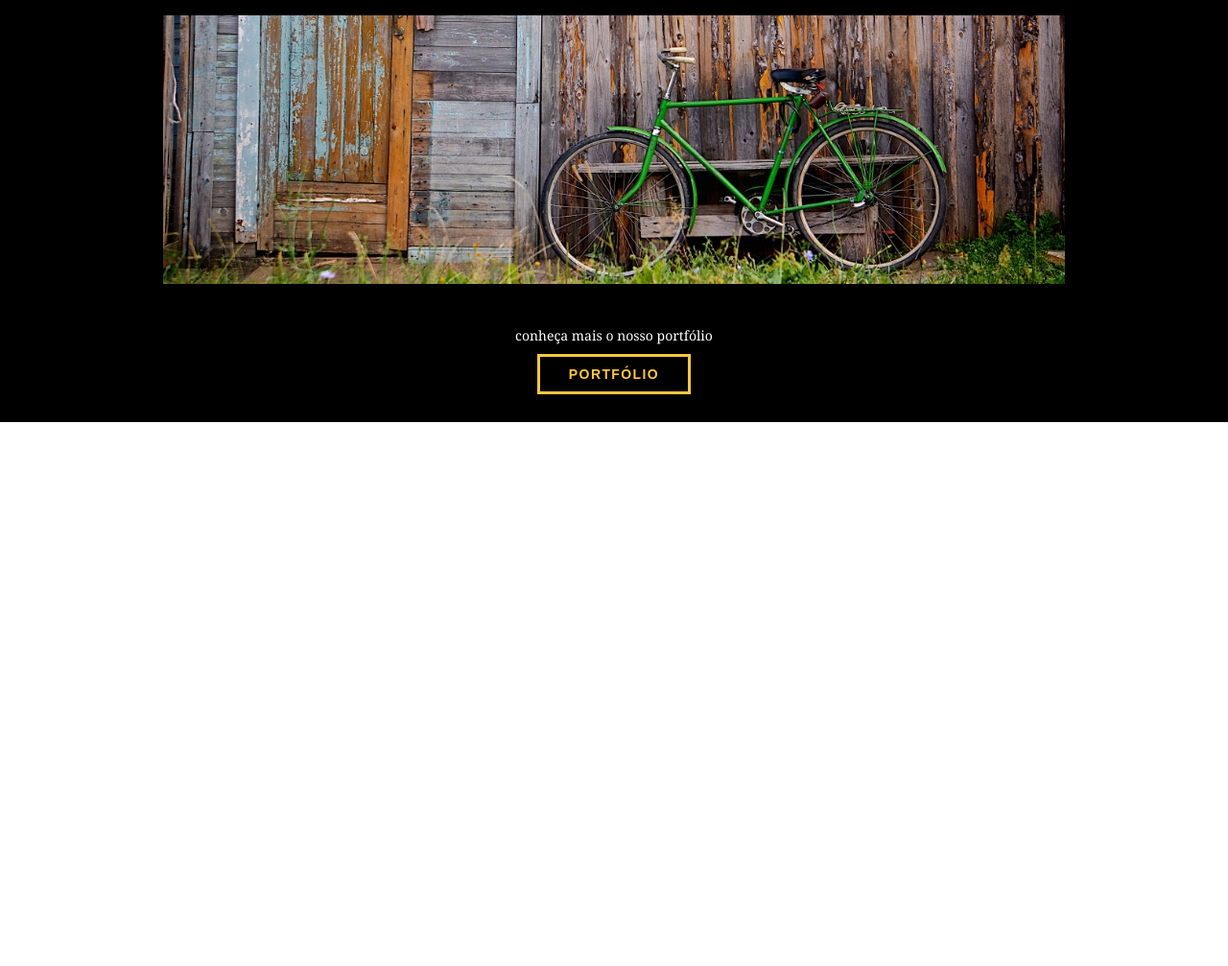
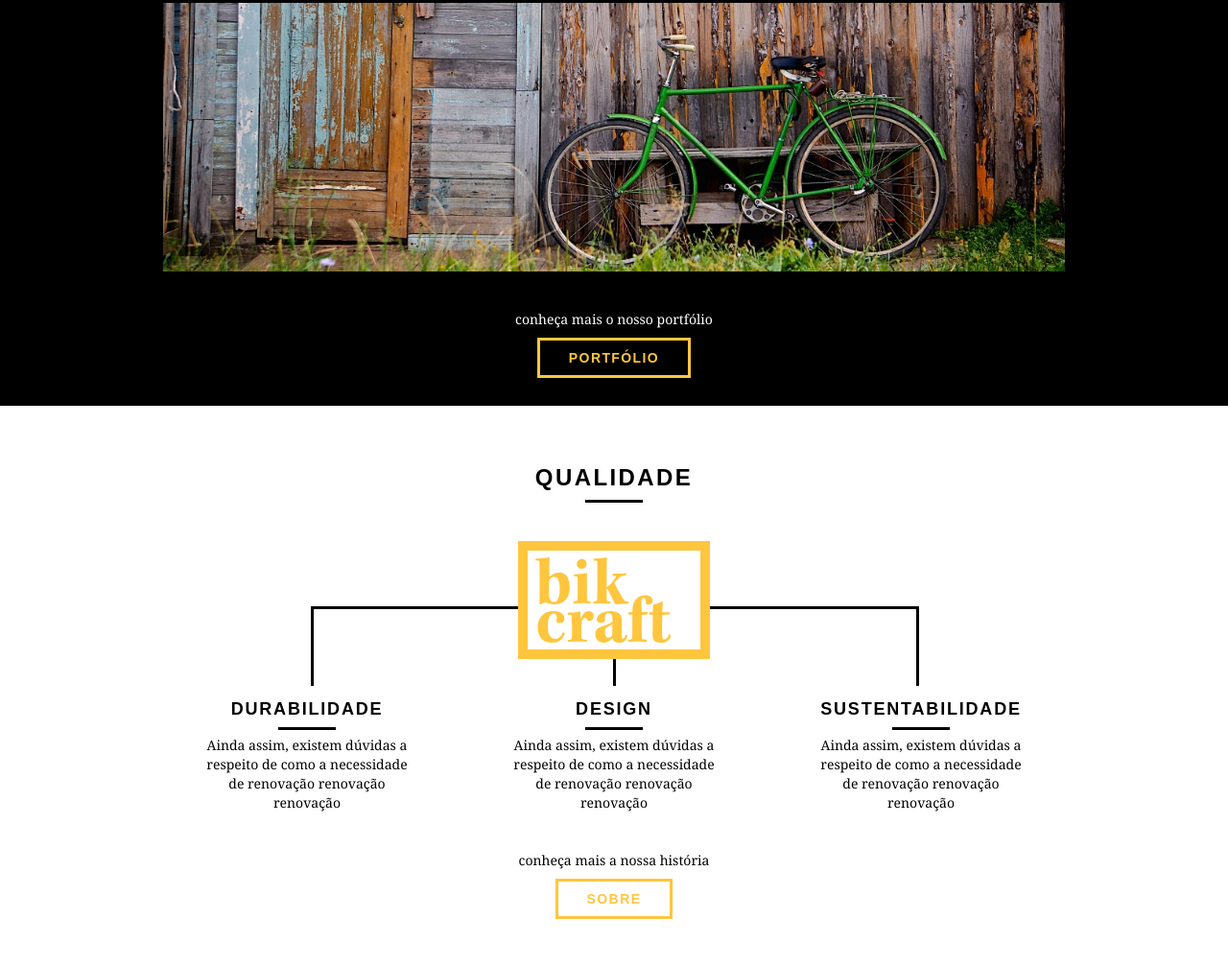
Before and after one commit to thiago-miranda/bikcraft, a plain HTML site: page index.html in a window 1280 px wide. Shown: the part 1513-2520 px from the top of the page at 96% size. Before the commit the page ends 1953 px from the top, so only its background shows below. Drawn offline with Linux system fonts and the light colour scheme.

Commit message:
home_qualidade

```diff
--- a/css/style.css
+++ b/css/style.css
@@ -7,6 +7,10 @@ p {
   font-family: Georgia, "Times New Roman", Times, serif;
   font-size: 14px;
   line-height: 20px;
+}
+
+img {
+  display: block;
 }
 
 .btn {
@@ -90,7 +94,7 @@ p {
   height: 380px;
   background: url("../img/bg.jpg") no-repeat center;
   background-size: cover;
-  margin-top: 96px;
+  margin-top: 92px;
   padding-top: 80px;
   text-align: center;
 }
@@ -201,3 +205,50 @@ p {
 .portfolio .call p {
   color: #fff;
 }
+
+.qualidade {
+  padding: 60px 0;
+}
+
+.qualidade:after {
+  content: "";
+  width: 634px;
+  height: 83px;
+  display: block;
+  background: url("../img/linhas.svg") no-repeat center;
+  position: absolute;
+  top: 209px;
+  right: 162px;
+  z-index: -1;
+}
+
+.qualidade img {
+  margin: 0 auto;
+}
+
+.qualidade_lista {
+  padding-top: 20px;
+}
+
+.qualidade_lista li {
+  text-align: center;
+  padding: 0 40px;
+}
+
+.qualidade_lista li h3 {
+  font-weight: bold;
+  font-size: 18px;
+  line-height: 25px;
+  text-transform: uppercase;
+  letter-spacing: 0.1em;
+  margin-top: 20px;
+}
+
+.qualidade_lista li h3:after {
+  content: "";
+  display: block;
+  width: 60px;
+  height: 3px;
+  background: #000;
+  margin: 6px auto;
+}
--- a/index.html
+++ b/index.html
@@ -85,6 +85,28 @@
       </div>
     </div>
   </section>
+  <section class="qualidade container">
+    <h2 class="subtitulo">Qualidade</h2>
+    <img src="img/bikcraft-qualidade.svg" alt="Bikcraft">
+    <ul class="qualidade_lista">
+      <li class="grid-1-3">
+        <h3>Durabilidade</h3>
+        <p>Ainda assim, existem dúvidas a respeito de como a necessidade de renovação renovação renovação</p>
+      </li>
+      <li class="grid-1-3">
+        <h3>Design</h3>
+        <p>Ainda assim, existem dúvidas a respeito de como a necessidade de renovação renovação renovação</p>
+      </li>
+      <li class=" grid-1-3">
+        <h3>Sustentabilidade</h3>
+        <p>Ainda assim, existem dúvidas a respeito de como a necessidade de renovação renovação renovação</p>
+      </li>
+    </ul>
+    <div class="call">
+      <p>conheça mais a nossa história</p>
+      <a href="sobre.html" class="btn btn-preto">Sobre</a>
+    </div>
+  </section>
 </body>
 
 </html>
```
